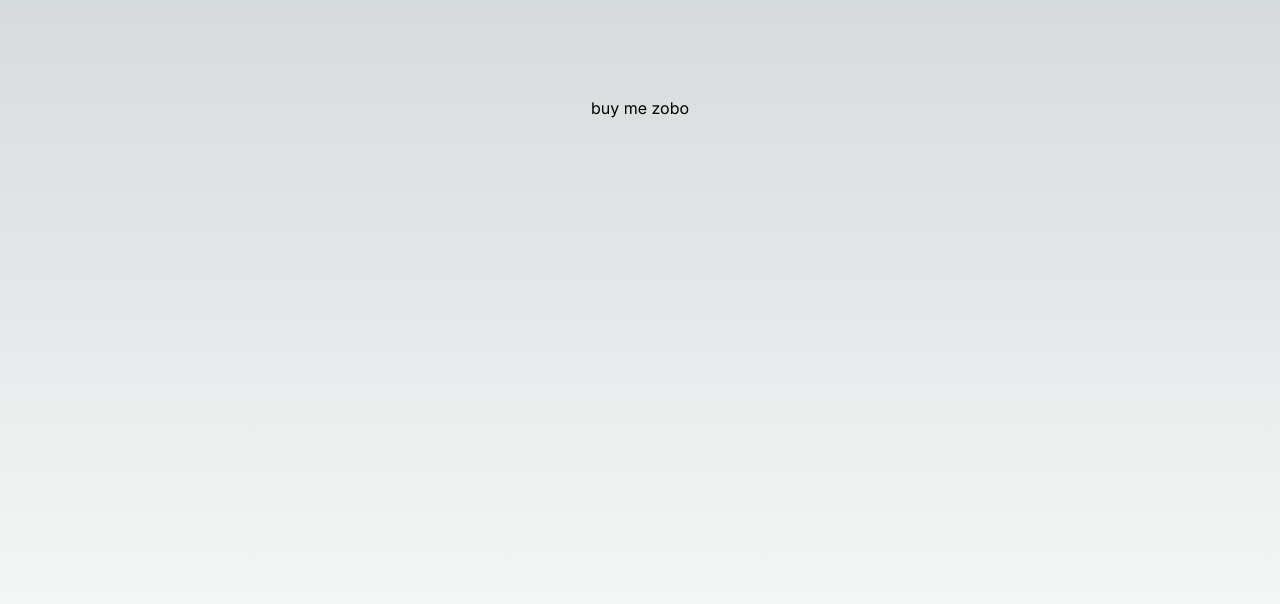
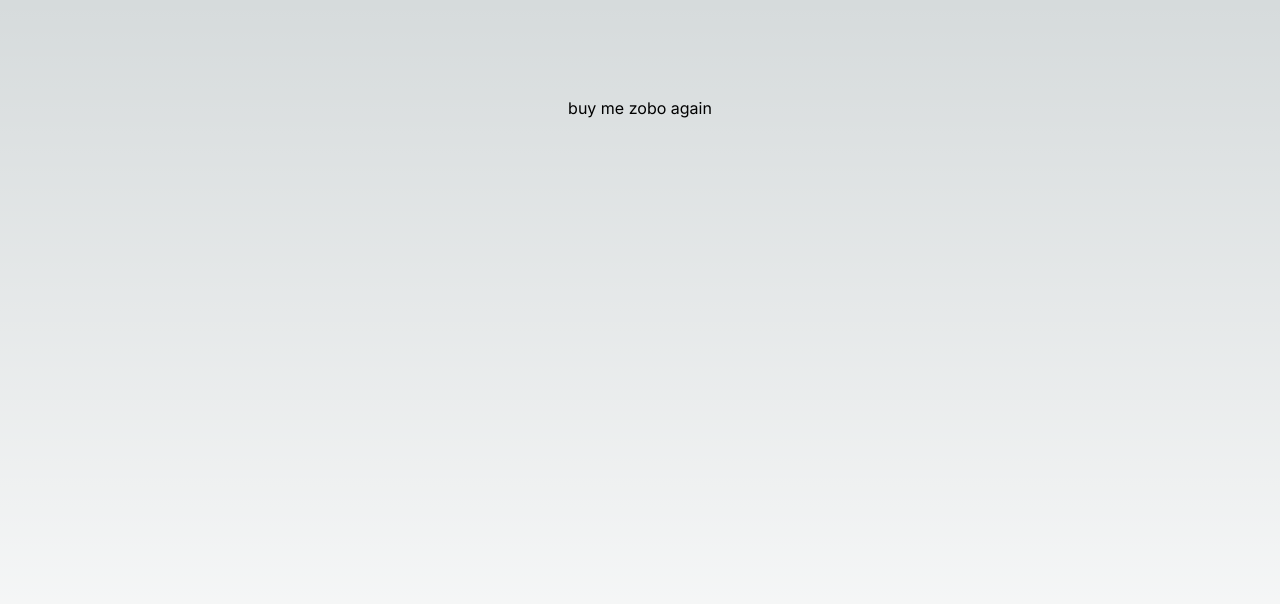
Before and after one commit to Asonance11/buymezobo, a Next.js app: page / in a window 1280 px wide. Shown: the top 604 px of the page. Built offline with nearby package versions, Linux system fonts and the light colour scheme.

Commit message:
another commit

```diff
--- a/app/page.tsx
+++ b/app/page.tsx
@@ -2,7 +2,7 @@
 export default function Home() {
     return (
         <main className="flex min-h-screen flex-col items-center justify-between p-24">
-            buy me zobo
+            buy me zobo again
         </main>
     );
 }
```
